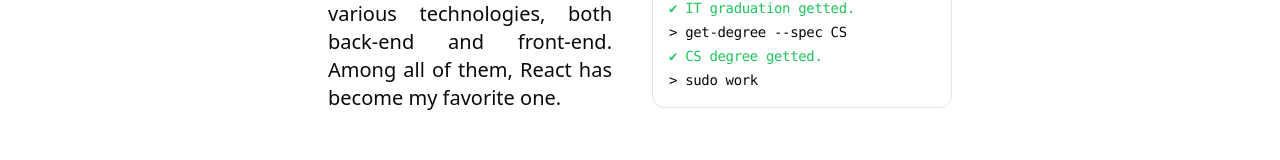
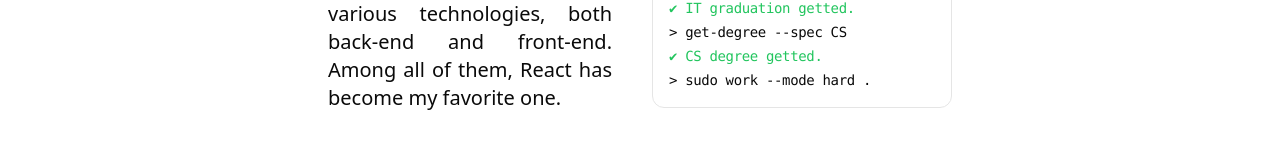
Before and after one commit to DevManfre/web-portfolio, a Next.js app: page / in a window 1280 px wide. Shown: the part 364-524 px from the top of the page. Built offline with nearby package versions, Linux system fonts and the light colour scheme.

Commit message:
🔧 Enhance terminal animations with dynamic delays and update terminal data

```diff
--- a/src/app/page.tsx
+++ b/src/app/page.tsx
@@ -11,6 +11,8 @@ import { DATA } from "@/data/resume";
 const BLUR_FADE_DELAY = 0.04;
 
 export default function Page() {
+    let terminalDelayCount = 0;
+
     return (
         <main className="flex flex-col min-h-[100dvh] space-y-10">
             <section id="hero">
@@ -42,15 +44,23 @@ export default function Page() {
                         <BlurFadeText className="md:text-xl mt-2 text-justify" delay={BLUR_FADE_DELAY} text={DATA.summary} />
 
                         <Terminal className="min-w-[300px] min-h-[192px]">
-                            <TypingAnimation>&gt; get-graduation --spec IT</TypingAnimation>
-                            <AnimatedSpan delay={2500} className="text-green-500">
-                                ✔ IT graduation getted.
-                            </AnimatedSpan>
-                            <TypingAnimation delay={3100}>&gt; get-degree --spec CS</TypingAnimation>
-                            <AnimatedSpan delay={5600} className="text-green-500">
-                                ✔ CS degree getted.
-                            </AnimatedSpan>
-                            <TypingAnimation delay={6200}>&gt; sudo work --mode hard ...</TypingAnimation>
+                            {DATA.terminal.map((text, id) => {
+                                const actualTerminalDelayCount = terminalDelayCount;
+                                if (id % 2 == 0) {
+                                    terminalDelayCount += text.length * 100;
+                                    return (
+                                        <TypingAnimation key={id} delay={actualTerminalDelayCount}>
+                                            {text}
+                                        </TypingAnimation>
+                                    );
+                                }
+                                terminalDelayCount += 300;
+                                return (
+                                    <AnimatedSpan key={id} delay={actualTerminalDelayCount} className="text-green-500">
+                                        {text}
+                                    </AnimatedSpan>
+                                );
+                            })}
                         </Terminal>
                     </div>
                 </BlurFade>
--- a/src/data/resume.tsx
+++ b/src/data/resume.tsx
@@ -11,6 +11,13 @@ export const DATA = {
         `After graduating in CS in late 2023, I started working as a full stack developer.
         I explored various technologies, both back-end and front-end.
         Among all of them, React has become my favorite one.`,
+    terminal: [
+        "> get-graduation --spec IT",
+        "✔ IT graduation getted.",
+        "> get-degree --spec CS",
+        "✔ CS degree getted.",
+        "> sudo work --mode hard ..."
+    ],
     avatarUrl: "/me.png",
     skills: ["React", "Next.js", "Typescript", "Node.js", "Python", "Javascript", "MySQL", "Java", "PHP"],
     contact: {
```
